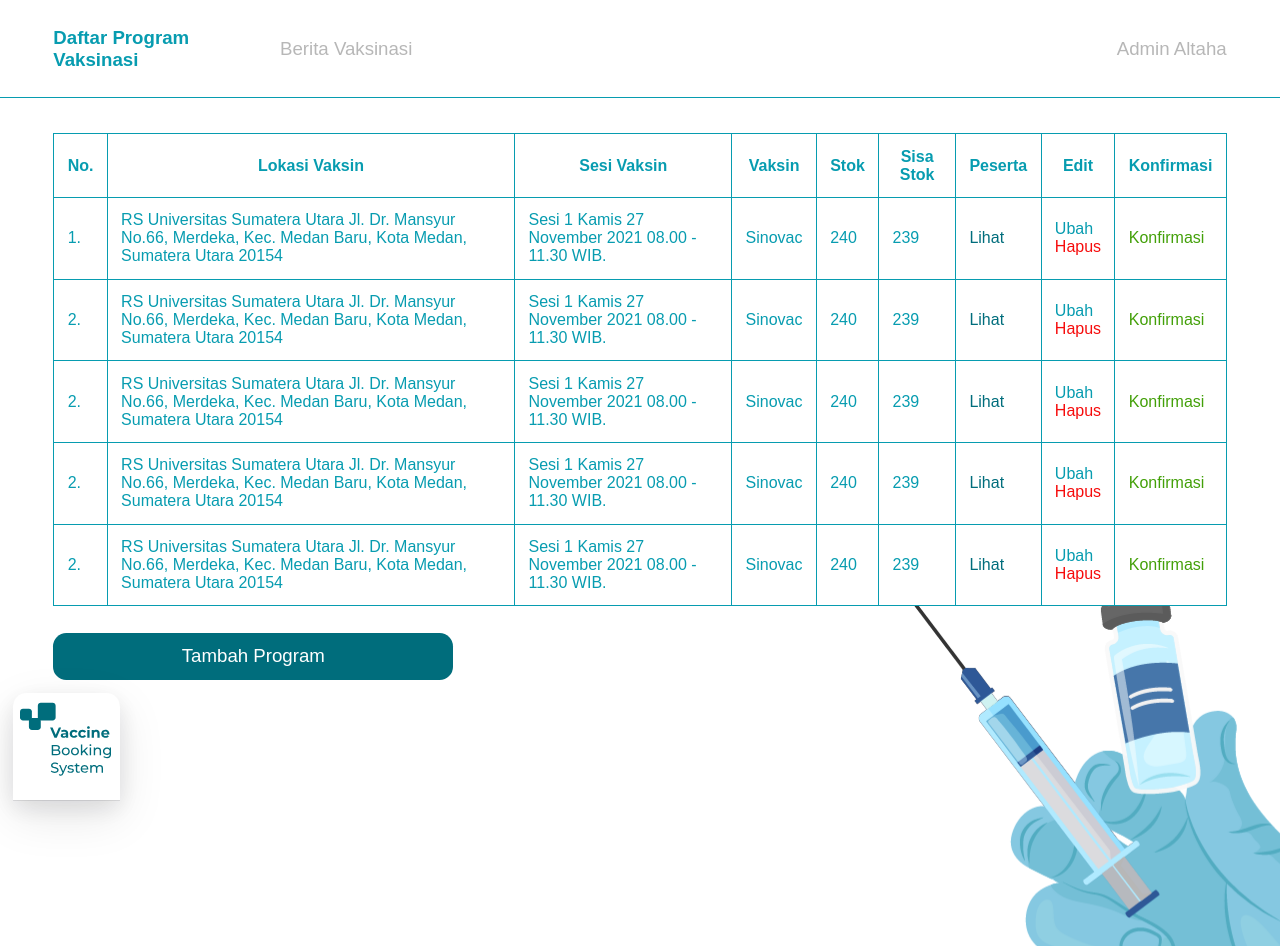
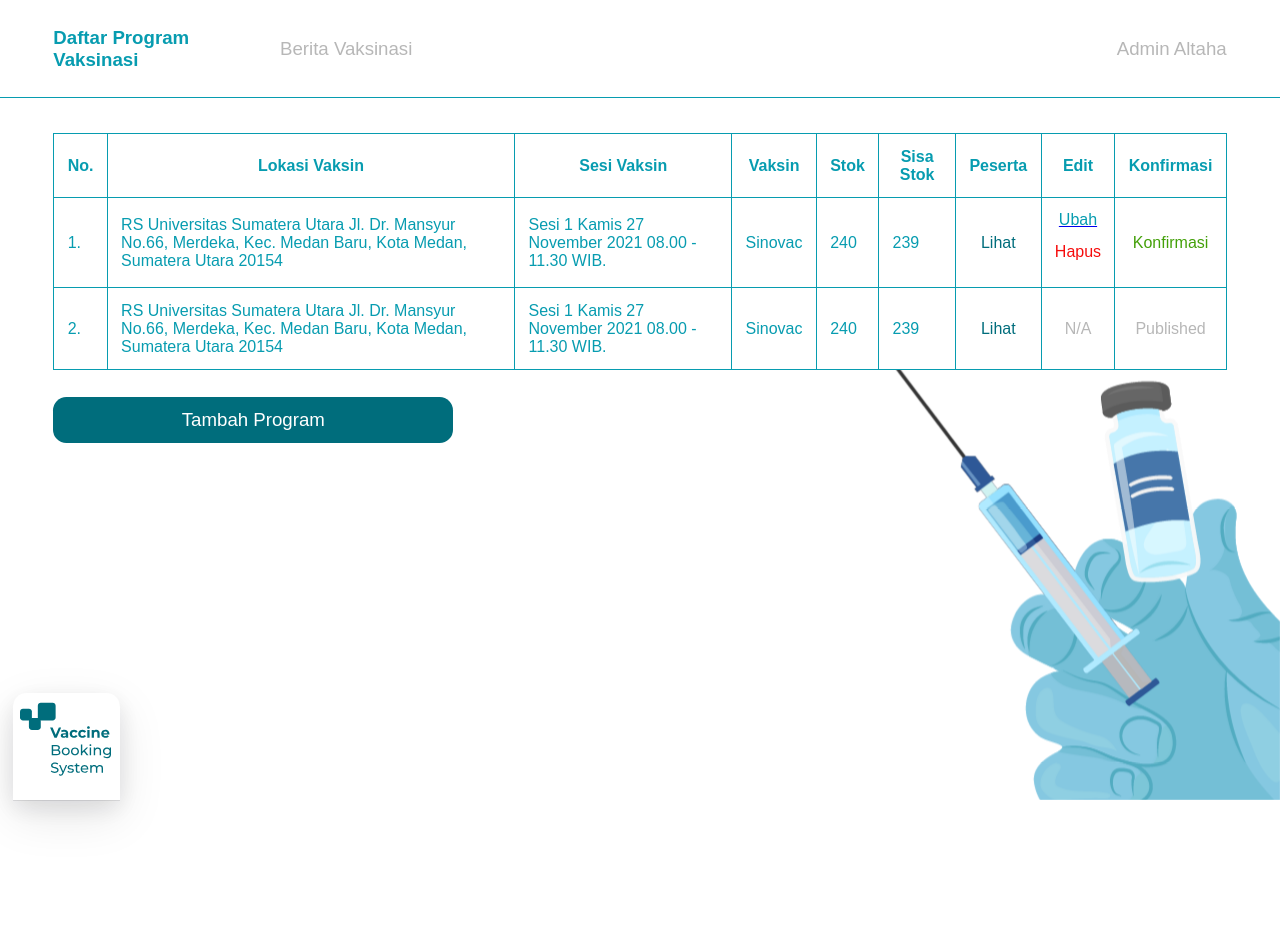
Before and after one commit to altaha056/vaccine-booking-apps-front-end, a React (Create React App) app in the folder fe/: page /admin/main-menu in a window 1280 px wide. After the commit the page ends 800 px from the top, so only its background shows below. Built offline with nearby package versions, Linux system fonts and the light colour scheme.

Commit message:
Adding feature edit vaccination program for admin

```diff
--- a/fe/src/App.js
+++ b/fe/src/App.js
@@ -5,6 +5,7 @@ import Footer from "./footer/footer";
 import AdminAddVaccination from "./admin/AdminAddVaccination";
 import AdminNews from "./admin/AdminNews";
 import AdminProfile from "./admin/AdminProfile";
+import AdminEditVaccination from "./admin/AdminEditVaccination copy";
 function App() {
   return (
     <>
@@ -19,6 +20,7 @@ function App() {
           />
           <Route path="/admin/news" element={<AdminNews />} />
           <Route path="/admin/profile" element={<AdminProfile />} />
+          <Route path="/admin/edit-vaccination" element={<AdminEditVaccination />} />
         </Routes>
       </Router>
     </>
--- /dev/null
+++ b/fe/src/admin/AdminEditVaccination copy.js
@@ -0,0 +1,103 @@
+import React, { useEffect, useState } from "react";
+import "../style/style.css";
+import Select from "react-select";
+import { Link } from "react-router-dom";
+import axios from "axios";
+
+const lokasivaksin = [
+  { value: "RS USU", label: "RS USU" },
+  { value: "RS Bhayangkara", label: "RS Bhayangkara" },
+  { value: "RS Permata", label: "RS Permata" },
+];
+
+const jenisvaksin = [
+  { value: "Astra zaneca", label: "Astra zaneca" },
+  { value: "Sinovac", label: "Sinovac" },
+  { value: "Moderna", label: "Moderna" },
+  { value: "Pfizer", label: "Pfizer" },
+];
+
+const sesivaksin = [
+  { value: "Sesi 1. 07:00 - 12:00", label: "Sesi 1. 07:00 - 12:00" },
+  { value: "Sesi 2. 13:00 - 16.00", label: "Sesi 2. 13:00 - 16.00" },
+];
+
+const AdminEditVaccination = () => {
+  return (
+    <div className="mainmenu-admin">
+      <div className="header">
+        <div className="navbar">
+          <h1 className="active">Edit Program Vaksinasi</h1>
+        </div>
+        <div className="profile">
+          <h1>Admin Altaha</h1>
+        </div>
+      </div>
+      <div className="content">
+        <div className="container-dual">
+          <div className="profile">
+            <div className="property">
+              <div className="field">Lokasi Awal</div>
+              <div className="value">
+                RS Universitas Sumatera Utara Jl. Dr. Mansyur No.66, Merdeka,
+                Kec. Medan Baru, Kota Medan, Sumatera Utara 20154
+              </div>
+            </div>
+            <div className="property">
+              <div className="field">Sesi Vaksin</div>
+              <div className="value">
+                Sesi 1 Kamis 27 November 2021 08.00 - 11.30 WIB.
+              </div>
+            </div>
+            <div className="property">
+              <div className="field">Jenis Vaksin</div>
+              <div className="value">Sinovac</div>
+            </div>
+            <div className="property">
+              <div className="field">Stok Vaksin</div>
+              <div className="value">240</div>
+            </div>
+          </div>
+          <form>
+            <p>Lokasi Vaksin</p>
+            <div className="dropdown">
+              <Select options={lokasivaksin} />
+            </div>
+            <p>Sesi Vaksin</p>
+            <div className="dropdown">
+              <Select options={sesivaksin} />
+            </div>
+
+            <div className="kirikanan">
+              <div className="kiri">
+                <p>Jenis Vaksin</p>
+                <div className="dropdown">
+                  <Select options={jenisvaksin} />
+                </div>
+              </div>
+              <div className="kanan">
+                <p>Stok Vaksin</p>
+                <input
+                  className="inputnumber"
+                  type="number"
+                  name="stok vaksin"
+                  min="10"
+                  max="100"
+                  required
+                />
+              </div>
+            </div>
+            <div className="dialog-button">
+              <Link to="/admin/main-menu" style={{ textDecoration: "inherit" }}>
+                <div className="back">Kembali</div>
+              </Link>
+              <input type="submit" className="add" value="Ubah" />
+            </div>
+          </form>
+        </div>
+      </div>
+    </div>
+  );
+};
+
+export default AdminEditVaccination;
--- a/fe/src/admin/AdminMainMenu.js
+++ b/fe/src/admin/AdminMainMenu.js
@@ -43,15 +43,16 @@ const AdminMainMenu = () => {
             <td>240</td>
             <td>239</td>
             <td>
-              <span className="lihat">Lihat</span>
+              <div className="lihat">Lihat</div>
             </td>
             <td>
-              <span className="ubah">Ubah</span>
-              <br />
-              <span className="hapus">Hapus</span>
+              <Link to="/admin/edit-vaccination">
+                <div className="ubah">Ubah</div>
+              </Link>
+              <div className="hapus">Hapus</div>
             </td>
             <td>
-              <span className="konfirmasi">Konfirmasi</span>
+              <div className="konfirmasi">Konfirmasi</div>
             </td>
           </tr>
           <tr>
@@ -65,81 +66,13 @@ const AdminMainMenu = () => {
             <td>240</td>
             <td>239</td>
             <td>
-              <span className="lihat">Lihat</span>
+              <div className="lihat">Lihat</div>
             </td>
             <td>
-              <span className="ubah">Ubah</span>
-              <br />
-              <span className="hapus">Hapus</span>
+              <div className="na">N/A</div>
             </td>
             <td>
-              <span className="konfirmasi">Konfirmasi</span>
-            </td>
-          </tr>
-          <tr>
-            <td>2.</td>
-            <td>
-              RS Universitas Sumatera Utara Jl. Dr. Mansyur No.66, Merdeka, Kec.
-              Medan Baru, Kota Medan, Sumatera Utara 20154
-            </td>
-            <td>Sesi 1 Kamis 27 November 2021 08.00 - 11.30 WIB.</td>
-            <td>Sinovac</td>
-            <td>240</td>
-            <td>239</td>
-            <td>
-              <span className="lihat">Lihat</span>
-            </td>
-            <td>
-              <span className="ubah">Ubah</span>
-              <br />
-              <span className="hapus">Hapus</span>
-            </td>
-            <td>
-              <span className="konfirmasi">Konfirmasi</span>
-            </td>
-          </tr>
-          <tr>
-            <td>2.</td>
-            <td>
-              RS Universitas Sumatera Utara Jl. Dr. Mansyur No.66, Merdeka, Kec.
-              Medan Baru, Kota Medan, Sumatera Utara 20154
-            </td>
-            <td>Sesi 1 Kamis 27 November 2021 08.00 - 11.30 WIB.</td>
-            <td>Sinovac</td>
-            <td>240</td>
-            <td>239</td>
-            <td>
-              <span className="lihat">Lihat</span>
-            </td>
-            <td>
-              <span className="ubah">Ubah</span>
-              <br />
-              <span className="hapus">Hapus</span>
-            </td>
-            <td>
-              <span className="konfirmasi">Konfirmasi</span>
-            </td>
-          </tr>
-          <tr>
-            <td>2.</td>
-            <td>
-              RS Universitas Sumatera Utara Jl. Dr. Mansyur No.66, Merdeka, Kec.
-              Medan Baru, Kota Medan, Sumatera Utara 20154
-            </td>
-            <td>Sesi 1 Kamis 27 November 2021 08.00 - 11.30 WIB.</td>
-            <td>Sinovac</td>
-            <td>240</td>
-            <td>239</td>
-            <td>
-              <span className="lihat">Lihat</span>
-            </td>
-            <td>
-              <span className="ubah">Ubah</span>
-              <br />
-              <span className="hapus">Hapus</span>
-            </td>
-            <td>
-              <span className="konfirmasi">Konfirmasi</span>
+              <div className="na">Published</div>
             </td>
           </tr>
         </table>
--- a/fe/src/admin/AdminNews.js
+++ b/fe/src/admin/AdminNews.js
@@ -16,7 +16,7 @@ const AdminNews = () => {
         </div>
         <Link to="/admin/profile" style={{ textDecoration: "inherit" }}>
           <div className="profile">
-            <a>Admin Altaha</a>
+            <h1>Admin Altaha</h1>
           </div>
         </Link>
       </div>
--- a/fe/src/admin/AdminProfile.js
+++ b/fe/src/admin/AdminProfile.js
@@ -1,5 +1,6 @@
 import React from "react";
 import { Link } from "react-router-dom";
+import "../style/style.css";
 
 const AdminProfile = () => {
   return (
@@ -20,8 +21,26 @@ const AdminProfile = () => {
         </div>
       </div>
       <div className="content">
-        <Link to="/admin/login">
-          <button>Keluar</button>
+        <div className="profile">
+          <div className="property">
+            <div className="field">Nama</div>
+            <div className="value">Altaha</div>
+          </div>
+          <div className="property">
+            <div className="field">Email</div>
+            <div className="value">altaha@gmail.com</div>
+          </div>
+          <div className="property">
+            <div className="field">Jabatan</div>
+            <div className="value">Administrator</div>
+          </div>
+          <div className="property">
+            <div className="field">Status</div>
+            <div className="value">Aktif</div>
+          </div>
+        </div>
+        <Link to="/admin/login"  style={{ textDecoration: "inherit" }}>
+          <div className="back">Keluar</div>
         </Link>
       </div>
     </div>
--- a/fe/src/style/style.css
+++ b/fe/src/style/style.css
@@ -9,6 +9,33 @@
 
 @import url("https://fonts.googleapis.com/css2?family=Montserrat:wght@100;200;300;400;500;600;700;800;900&display=swap");
 
+/* split content */
+.content .container-dual {
+  display: flex;
+  gap: 40pt;
+}
+
+/* content for profile */
+.content .profile {
+  min-width: 300pt;
+  max-width: 300pt;
+}
+.content .profile .property {
+  margin-bottom: 15pt;
+}
+.content .profile .field {
+  font-size: 12pt;
+  min-width: 100pt;
+  max-width: 200pt;
+  color: #079cb0;
+}
+.content .profile .value {
+  text-align: left;
+  font-size: 14pt;
+  min-width: 300pt;
+  font-weight: 500;
+  color: #006d7c;
+}
 /*select form */
 .content form {
   width: 300pt;
@@ -135,26 +162,33 @@ table {
 }
 table td .lihat {
   color: #006d7c;
+  text-align: center;
   font-weight: 500;
   cursor: pointer;
 }
 table td .ubah {
   color: #079cb0;
+  text-align: center;
   font-weight: 500;
   cursor: pointer;
+  margin-bottom: 10pt;
 }
 table td .hapus {
   color: #f60c0c;
   cursor: pointer;
+  text-align: center;
+  margin-bottom: 10pt;
   font-weight: 500;
 }
 table td .konfirmasi {
   color: #43a009;
   cursor: pointer;
+  text-align: center;
   font-weight: 500;
 }
 table td .na {
   color: #b7b7b7;
+  text-align: center;
   cursor: pointer;
   font-weight: 500;
 }
@@ -330,8 +364,6 @@ h1 span {
 .login-form {
   grid-area: form;
 }
-.login-form form {
-}
 .login-form .inputbox {
   position: relative;
 }
```
